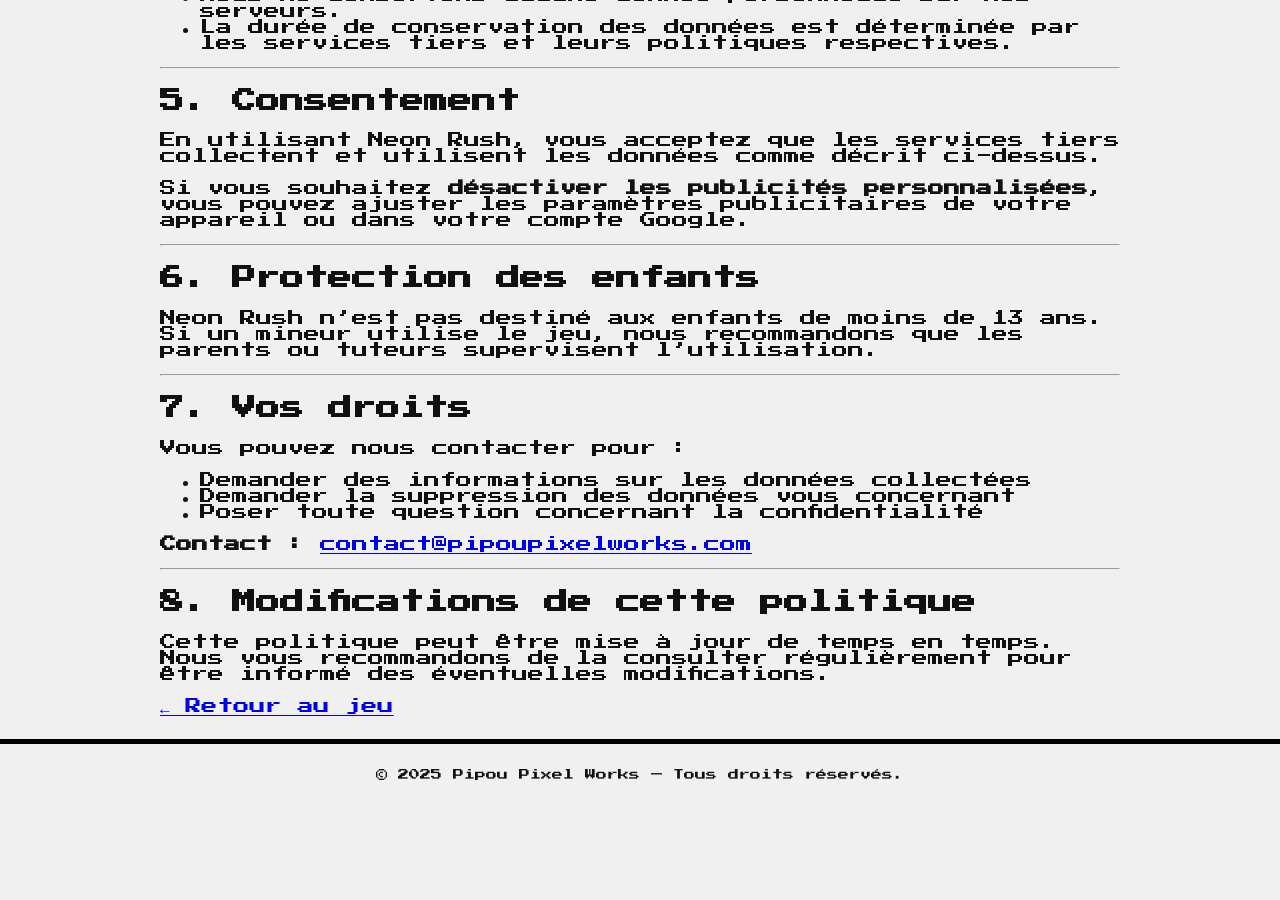
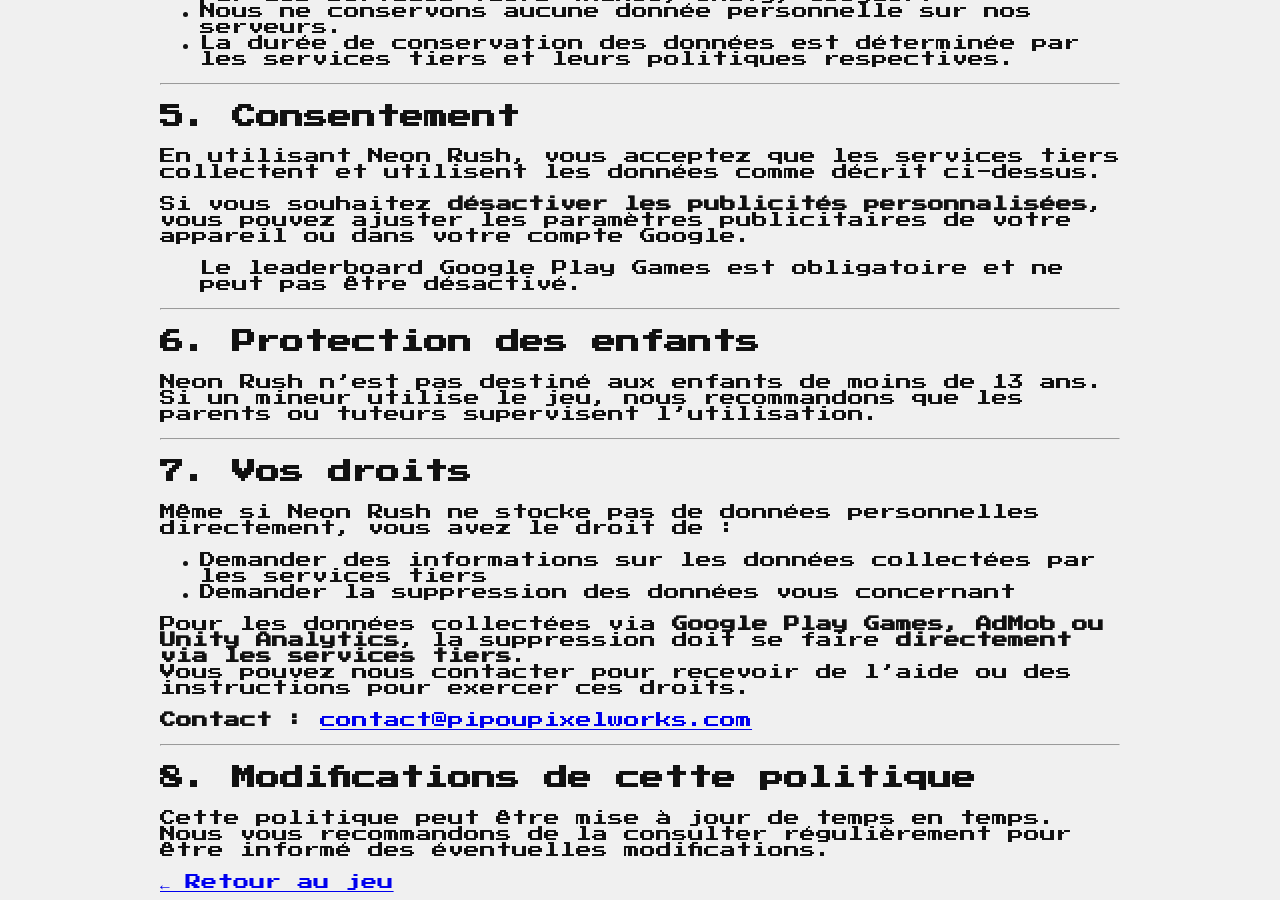
Before and after one commit to PipouPixelWorks/pipoupixelworks.github.io, a Jekyll site: the page built from privacy/neon-rush-privacy.md, in a window 1280 px wide and 900 px high, scrolled down 1651 px. Built offline with Jekyll 4.4.1, drawn with Linux system fonts in a browser that asks for light colours; before the commit the page ends 2456 px from its top, so only the background shows below that; some of the changed text lies outside the part shown.

Commit message:
Update neon-rush-privacy.md

```diff
--- a/privacy/neon-rush-privacy.md
+++ b/privacy/neon-rush-privacy.md
@@ -28,9 +28,9 @@
 
 > Aucun nom, email, adresse ou autre information personnelle identifiable n’est collecté directement par Neon Rush.
 
-### Données collectées via le leaderboard Google Play Games
+### Données collectées via le leaderboard Google Play Games (obligatoire)
 
-Si vous utilisez le leaderboard intégré à Neon Rush via Google Play Games, les informations suivantes sont collectées par Google pour afficher votre classement :
+Le leaderboard intégré à Neon Rush utilise **Google Play Games** pour gérer les classements. Les informations suivantes sont automatiquement collectées par Google et **ne peuvent pas être désactivées** :
 
 - Identifiant unique du joueur
 - Score et rang
@@ -77,6 +77,7 @@
 En utilisant Neon Rush, vous acceptez que les services tiers collectent et utilisent les données comme décrit ci-dessus.
 
 Si vous souhaitez **désactiver les publicités personnalisées**, vous pouvez ajuster les paramètres publicitaires de votre appareil ou dans votre compte Google.
+> Le leaderboard Google Play Games est obligatoire et ne peut pas être désactivé.
 
 ---
 
@@ -89,11 +90,13 @@
 
 ## 7. Vos droits
 
-Vous pouvez nous contacter pour :
+Même si Neon Rush ne stocke pas de données personnelles directement, vous avez le droit de :
 
-- Demander des informations sur les données collectées
+- Demander des informations sur les données collectées par les services tiers
 - Demander la suppression des données vous concernant
-- Poser toute question concernant la confidentialité
+
+Pour les données collectées via **Google Play Games, AdMob ou Unity Analytics**, la suppression doit se faire **directement via les services tiers**.
+Vous pouvez nous contacter pour recevoir de l’aide ou des instructions pour exercer ces droits.
 
 **Contact :** [contact@pipoupixelworks.com](mailto:contact@pipoupixelworks.com)
 
```
Also changed, not shown: other parts of privacy/neon-rush-privacy.md (+1 -1 lines).
